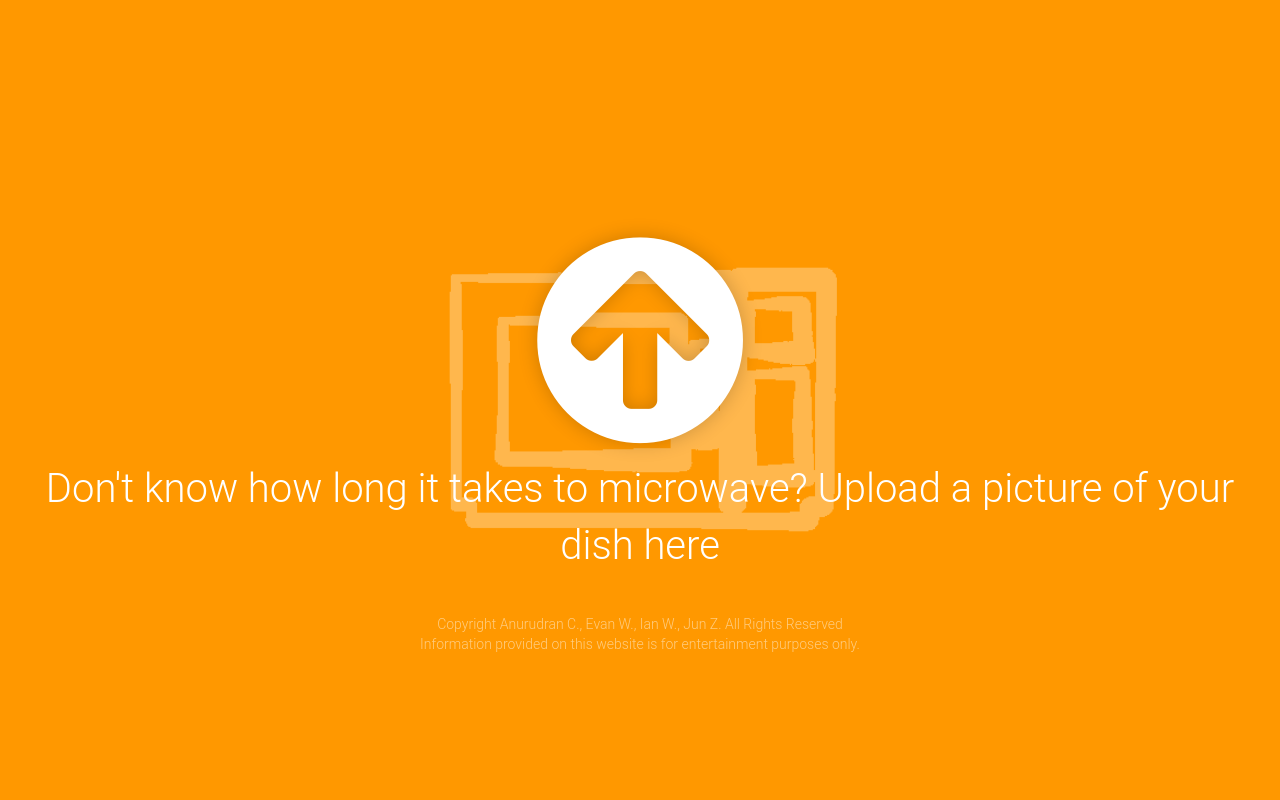
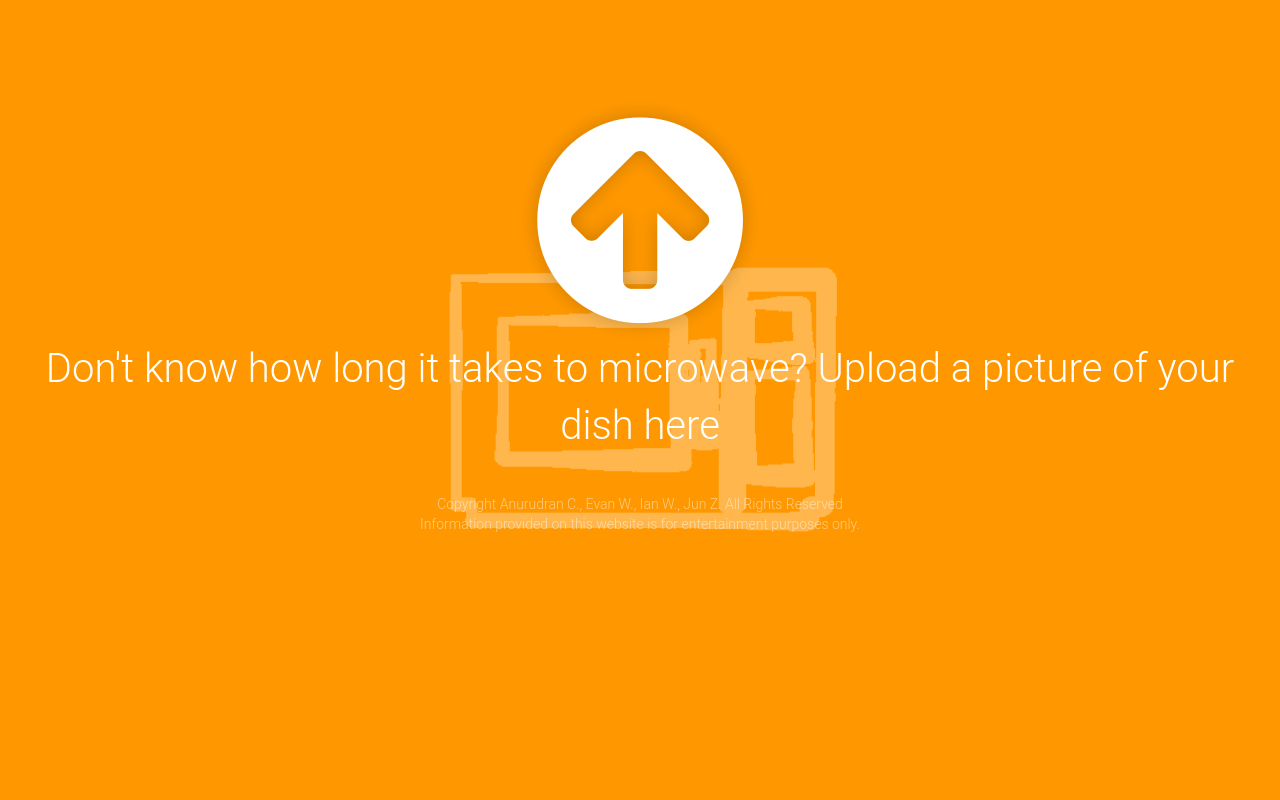
Before and after one commit to junzhengca/easy-reheat, a PHP site: page /usb/web/ in a window 1280 px wide. Shown: the part 60-860 px from the top of the page. Run offline with PHP 8.4, Linux system fonts and the light colour scheme; some libraries are stand-ins or nearby versions.

Commit message:
Modify block1 size

```diff
--- a/web/style.css
+++ b/web/style.css
@@ -31,7 +31,7 @@ p{
 }
 
 #block1{
-  height:25vh;
+  height:10vh;
 }
 
 #block2{
```
